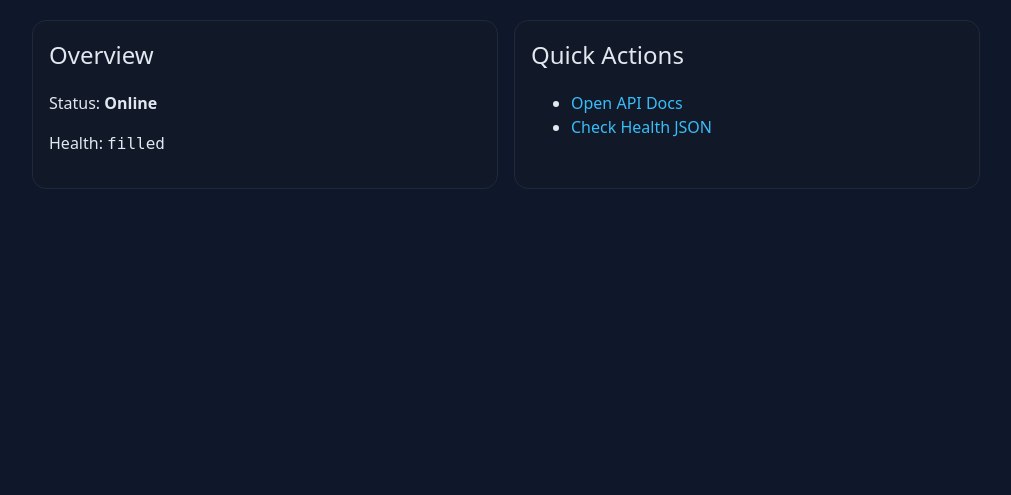
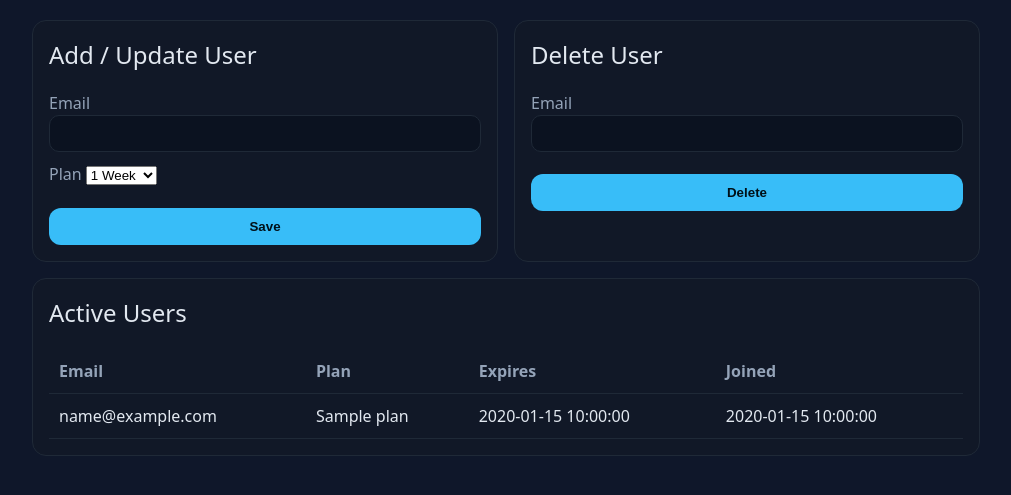
Before and after one commit to Fanatic1989/profitpilotai, a FastAPI app: template templates/admin.html in a window 1280 px wide. Shown: the part 49-544 px from the top of the page, without its empty margins (134-1145 px from the left). Run offline with FastAPI, Linux system fonts and the light colour scheme; the template is opened without the code that fills it: most values are stand-ins (such as "Sample title", 1, 10 or a date in 2020).

Commit message:
Admin UI: user add/delete forms and active users table

```diff
--- a/static/style.css
+++ b/static/style.css
@@ -12,3 +12,8 @@ button{margin-top:12px;width:100%;padding:11px 14px;background:var(--accent);col
 .container{max-width:980px;margin:20px auto;padding:0 16px;display:grid;grid-template-columns:1fr 1fr;gap:16px}
 .panel{background:var(--card);border:1px solid #1f2937;border-radius:14px;padding:16px}
 @media (max-width:800px){.container{grid-template-columns:1fr}}
+
+.table-wrap{overflow:auto}
+table{width:100%;border-collapse:collapse}
+th,td{padding:10px;border-bottom:1px solid #1f2937;text-align:left}
+th{color:var(--muted);font-weight:600}
--- a/templates/admin.html
+++ b/templates/admin.html
@@ -8,18 +8,52 @@
   <div>ProfitPilotAI • Admin</div>
   <nav><a href="/logout">Logout</a></nav>
 </header>
+
 <main class="container">
   <section class="panel">
-    <h2>Overview</h2>
-    <p>Status: <strong>Online</strong></p>
-    <p>Health: <code>{{ health.status }}</code></p>
+    <h2>Add / Update User</h2>
+    <form method="post" action="/_admin/users/add">
+      <label>Email <input type="email" name="email" required></label>
+      <label>Plan
+        <select name="plan" required>
+          <option value="WEEK">1 Week</option>
+          <option value="MONTH">1 Month</option>
+          <option value="YEAR">1 Year</option>
+          <option value="LIFETIME">Lifetime</option>
+        </select>
+      </label>
+      <button type="submit">Save</button>
+    </form>
   </section>
+
   <section class="panel">
-    <h2>Quick Actions</h2>
-    <ul>
-      <li><a href="/docs" target="_blank">Open API Docs</a></li>
-      <li><a href="/health" target="_blank">Check Health JSON</a></li>
-    </ul>
+    <h2>Delete User</h2>
+    <form method="post" action="/_admin/users/delete">
+      <label>Email <input type="email" name="email" required></label>
+      <button type="submit">Delete</button>
+    </form>
+  </section>
+
+  <section class="panel" style="grid-column: 1 / -1;">
+    <h2>Active Users</h2>
+    {% if err %}<div class="error">{{ err }}</div>{% endif %}
+    <div class="table-wrap">
+      <table>
+        <thead>
+          <tr><th>Email</th><th>Plan</th><th>Expires</th><th>Joined</th></tr>
+        </thead>
+        <tbody>
+          {% for u in users or [] %}
+          <tr>
+            <td>{{ u.email }}</td>
+            <td>{{ u.plan }}</td>
+            <td>{{ u.expires_at or '∞' }}</td>
+            <td>{{ u.created_at }}</td>
+          </tr>
+          {% endfor %}
+        </tbody>
+      </table>
+    </div>
   </section>
 </main>
 </body></html>
```
